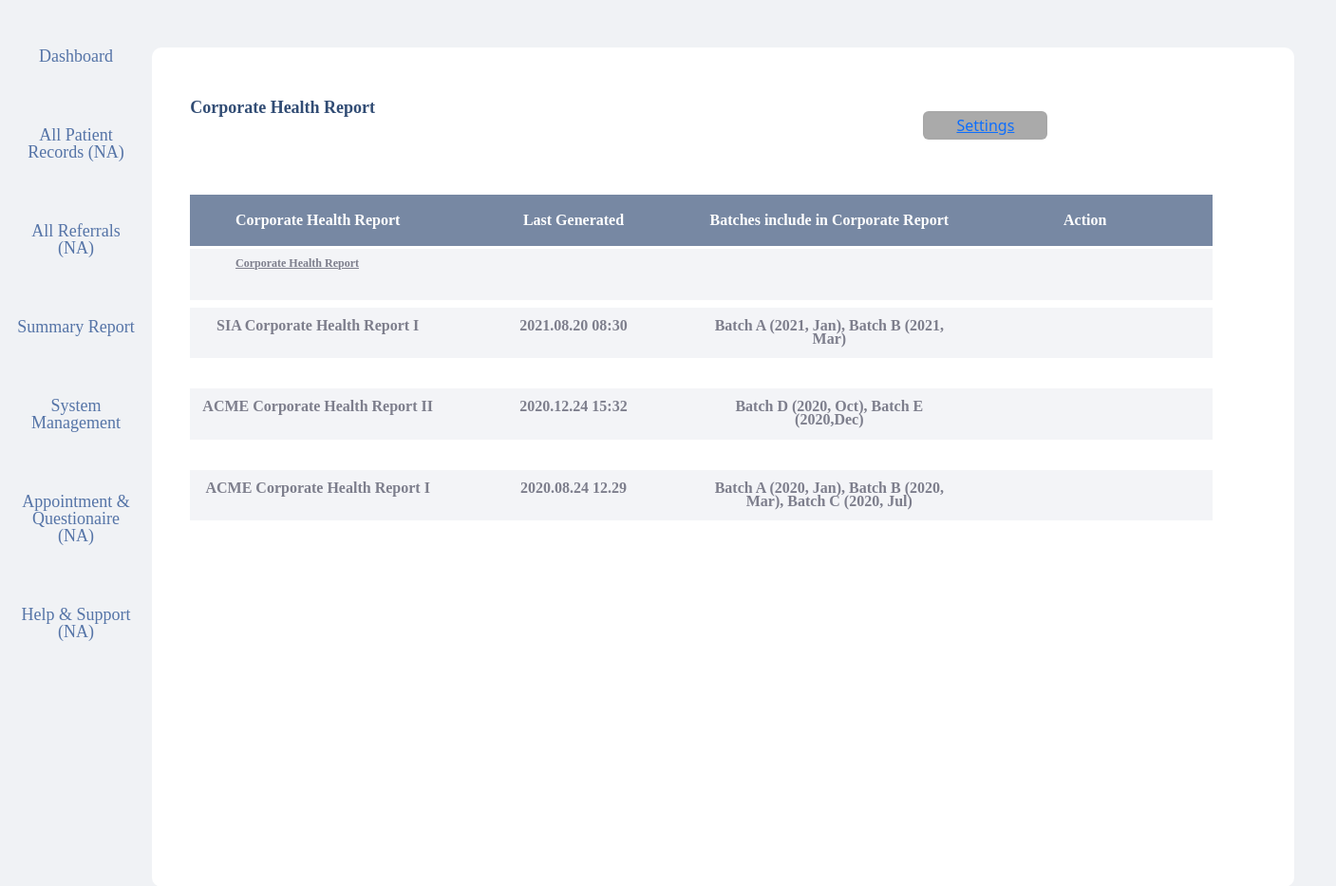
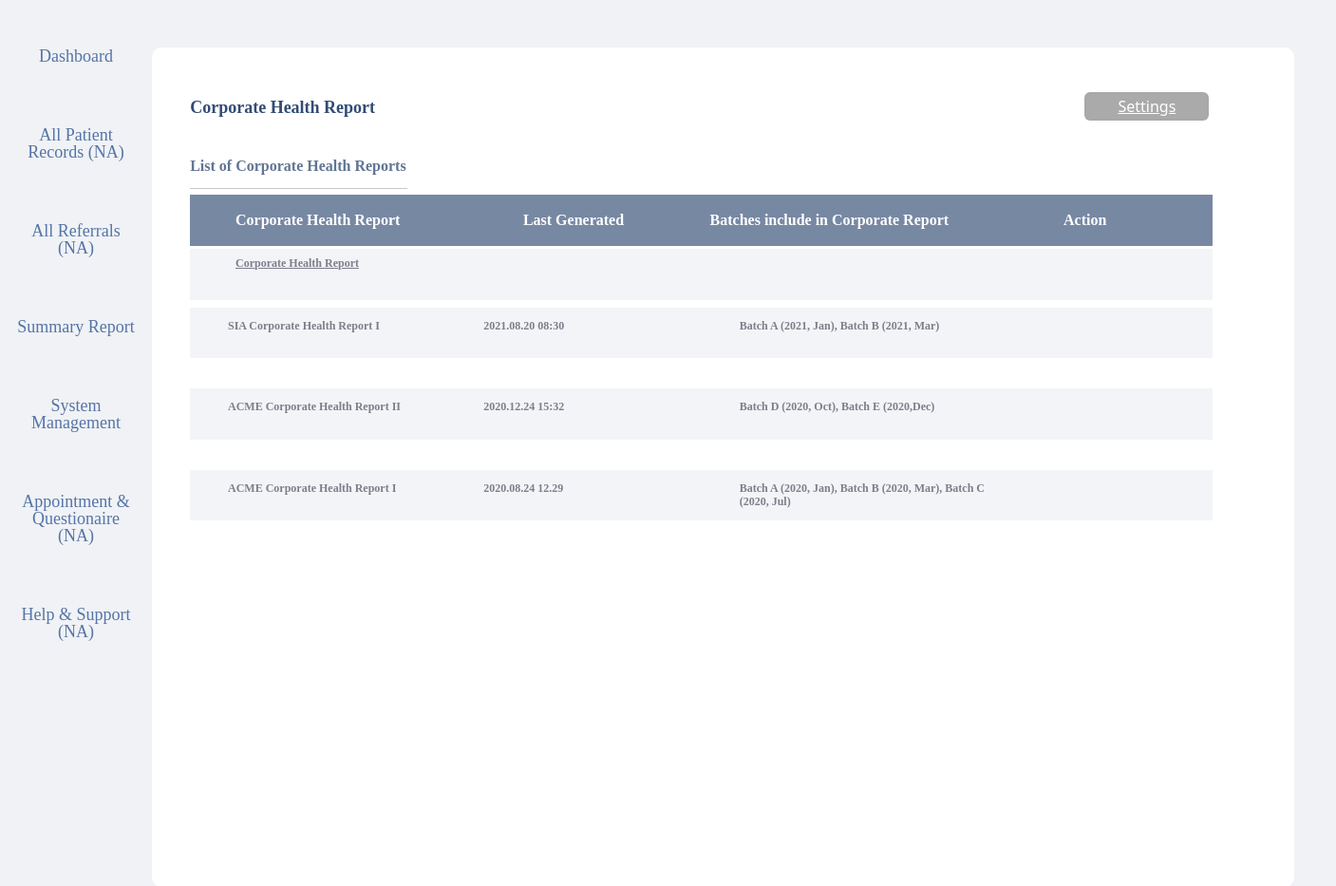
Before and after one commit to JoelTanCH/mesh_pf, a Django app: page /home/summaryReport/ in a window 1680 px wide. Shown: the part 95-1028 px from the top of the page at 95% size, without its empty margins (0-1407 px from the left). Run offline with Django 4.2, Linux system fonts and the light colour scheme; some libraries are stand-ins or nearby versions.

Commit message:
modify settings button

```diff
--- a/mysite/templates/summaryReport.html
+++ b/mysite/templates/summaryReport.html
@@ -107,6 +107,17 @@
     text-align: left;
     margin-top: 10px;
   }
+
+  .table-heading {
+    font-family: Poppins;
+  font-size: 16px;
+  font-weight: 600;
+  line-height: 14px;
+  letter-spacing: 0em;
+  text-align: left;
+  color: #617594;
+
+  }
   .settings-btn {
     height: 30.381864547729492px;
     width: 130.93368530273438px;
@@ -114,7 +125,8 @@
     background-color: #aaaaaa;
     border: 2px solid #11000003;
     flex: right;
-    margin-right: 50px;
+    margin-right: -120px;
+    margin-top: -20px;
   }
   .column-header {
     height: 53.53135681152344px;
@@ -173,13 +185,23 @@
     width: 50%;
     justify-content: center;
     margin-top: 12px;
+    font-family: Poppins;
+    font-size: 12px;
+    font-weight: 600;
+    line-height: 14px;
+    letter-spacing: 0em;
+    text-align: left;
+
   }
 </style>
 <div class="main">
   <div class="bodyHeader">
     <p class="page-title">Corporate Health Report</p>
+    <div style="height: 31.45px;"></div>
+    <p class="table-heading">List of Corporate Health Reports</p>
+    <hr style="width:228.53px;">
     <button class="settings-btn">
-      <a href="http://127.0.0.1:8000/home/setting">Settings</a>
+      <a href="http://127.0.0.1:8000/home/setting" style="color:white">Settings</a>
     </button>
   </div>
   <div class="table">
@@ -214,7 +236,7 @@
       <ol style="padding-top: 0;">
         <li style="list-style: none; margin-left: -40px; display: inline-block;">
           <div class="table-row">
-            <div style="display: flex; width: 100%; color: #7d7e8c;">
+            <div style="display: flex; width: 100%; color: #7d7e8c; margin-left: 40px;">
               <div class="list-item">
                 {{info.0}}
               </div>
```
